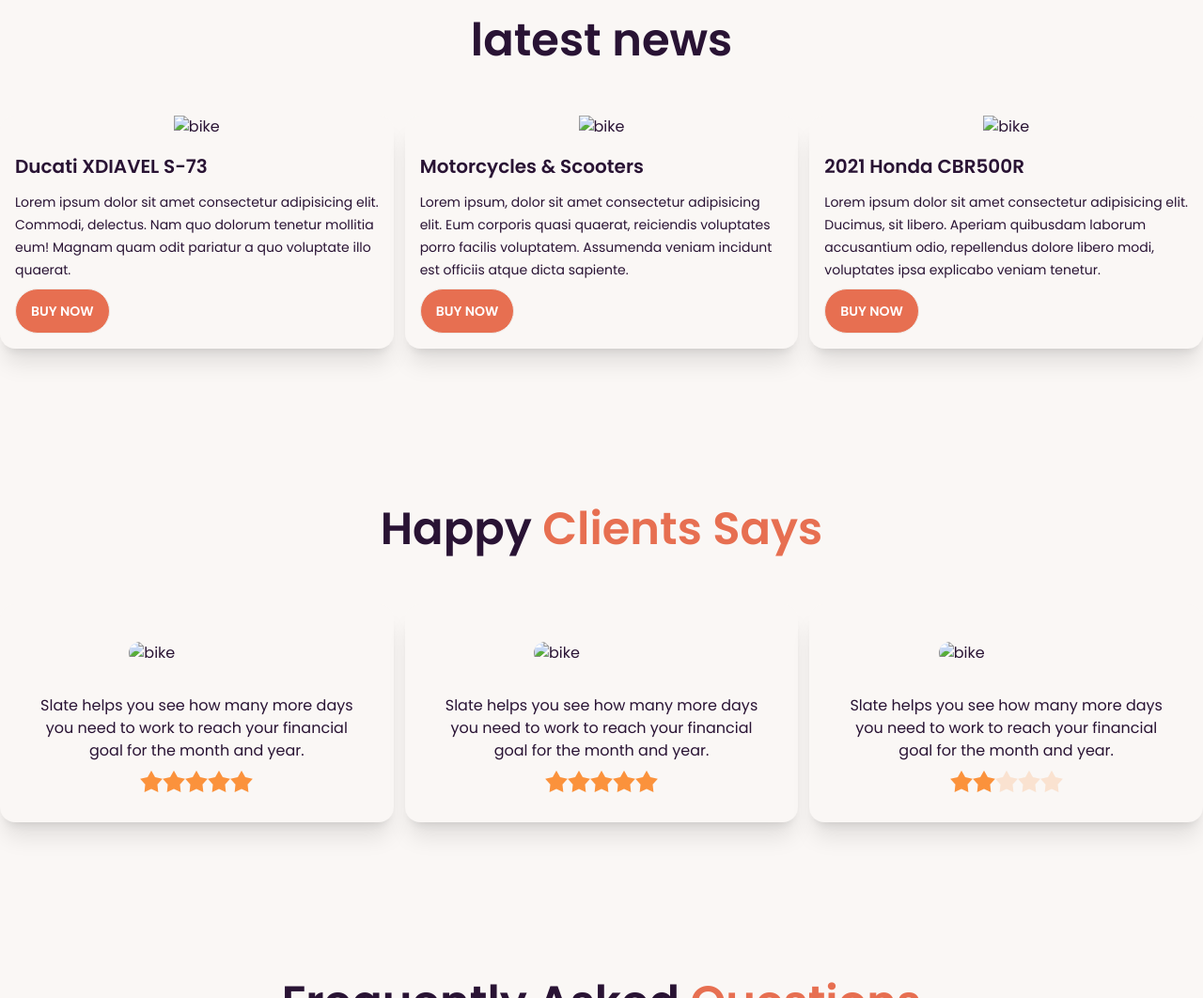
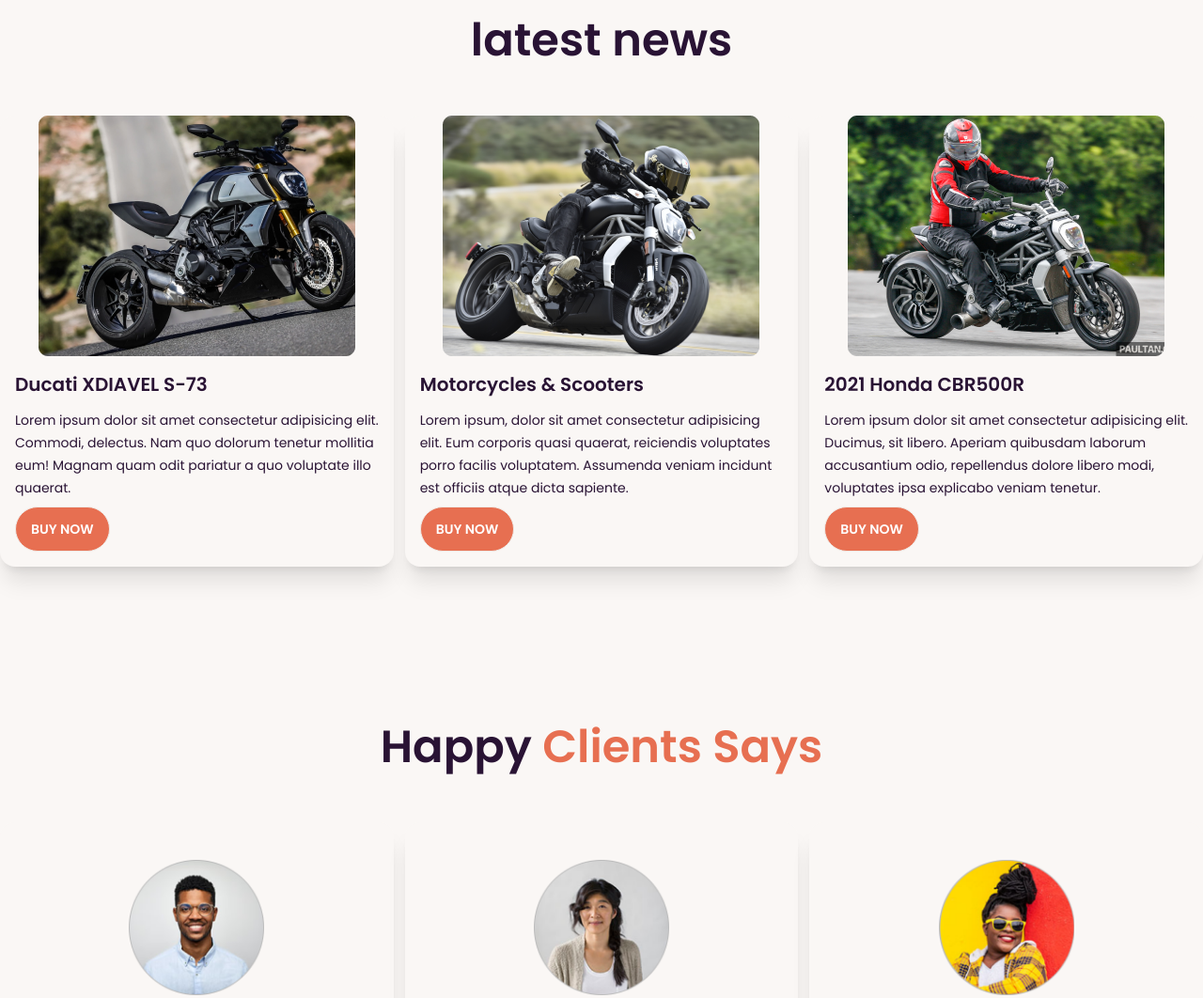
Before and after one commit to ismail-web-developer/Biker, a plain HTML site: page index.html in a window 1280 px wide. Shown: the part 1420-2482 px from the top of the page at 94% size. Drawn offline with nearby package versions, Linux system fonts and the light colour scheme; the site is published under a folder, as on GitHub Pages, so addresses that start at the root find nothing.

Commit message:
added the final touch

```diff
--- a/index.html
+++ b/index.html
@@ -60,7 +60,7 @@
   <section class="max-w-screen-xl mx-auto">
     <div class="hero min-h-screen bg-color ">
       <div class="hero-content flex-col lg:flex-row-reverse">
-        <img src="/images/slider/bike2.png" class="bike pic" />
+        <img src="./images/slider/bike2.png" class="bike pic" />
         <div>
           <h1 class="text-6xl  md:font-bold">Ride-on R15 V4 with<br> Smile</h1>
           <p class="py-6 text-base font-light text-justify text-para-color leading-6">Amet minim mollit non deserunt
@@ -91,7 +91,7 @@
     <div class="card grid md:grid-cols-2 lg:grid-cols-3 gap-3">
       <!-- card 1 start -->
       <div class="card card-compact bg-base-100 shadow-xl">
-        <figure><img src="/images/others/latest1.png" alt="bike" /></figure>
+        <figure><img src="./images/others/latest1.png" alt="bike" /></figure>
         <div class="card-body">
           <h2 class="card-title">Ducati XDIAVEL S-73</h2>
           <p class="leading-6">Lorem ipsum dolor sit amet consectetur adipisicing elit. Commodi, delectus. Nam quo dolorum tenetur
@@ -104,7 +104,7 @@
       <!-- card 1 end -->
       <!-- card 1 start -->
       <div class="card card-compact bg-base-100 shadow-xl">
-        <figure><img src="/images/others/latest2.png" alt="bike" /></figure>
+        <figure><img src="./images/others/latest2.png" alt="bike" /></figure>
         <div class="card-body">
           <h2 class="card-title">Motorcycles & Scooters</h2>
           <p class="leading-6">Lorem ipsum, dolor sit amet consectetur adipisicing elit. Eum corporis quasi quaerat, reiciendis voluptates
@@ -117,7 +117,7 @@
       <!-- card 1 end -->
       <!-- card 1 start -->
       <div class="card card-compact bg-base-100 shadow-xl">
-        <figure><img src="/images/others/latest3.png" alt="bike" /></figure>
+        <figure><img src="./images/others/latest3.png" alt="bike" /></figure>
         <div class="card-body">
           <h2 class="card-title ">2021 Honda CBR500R</h2>
           <p class="leading-6">Lorem ipsum dolor sit amet consectetur adipisicing elit. Ducimus, sit libero. Aperiam quibusdam laborum
@@ -140,7 +140,7 @@
         <!-- rivew 1 -->
         <div class="card bg-base-100 shadow-xl ">
           <figure class="px-10 pt-10">
-            <img src="/images/others/user-1.png" alt="bike" class=" w-36 rounded-xl" />
+            <img src="./images/others/user-1.png" alt="bike" class=" w-36 rounded-xl" />
           </figure>
           <div class="card-body items-center text-center">
             <p>Slate helps you see how
@@ -162,7 +162,7 @@
         <!-- rivew 1 -->
         <div class="card bg-base-100 shadow-xl">
           <figure class="px-10 pt-10">
-            <img src="/images/others/user-2.png" alt="bike" class=" w-36 rounded-xl" />
+            <img src="./images/others/user-2.png" alt="bike" class=" w-36 rounded-xl" />
           </figure>
           <div class="card-body items-center text-center">
             <p>Slate helps you see how
@@ -184,7 +184,7 @@
         <!-- rivew 1 -->
         <div class="card bg-base-100 shadow-xl">
           <figure class="px-10 pt-10">
-            <img src="/images/others/user-3.png" alt="bike" class="w-36 rounded-xl" />
+            <img src="./images/others/user-3.png" alt="bike" class="w-36 rounded-xl" />
           </figure>
           <div class="card-body items-center text-center">
             <p>Slate helps you see how
@@ -215,7 +215,7 @@
     <h2 class="text-5xl font-semibold capitalize text-center py-14">Frequently Asked <span
         class="text-btn-color">Questions</span></h2>
     <div class="flex flex-col md:flex-row gap-10  mt-12 ">
-      <div class=""><img class="w-1/2 md" src="images/others/faq.png" alt="bike"></div>
+      <div class=""><img class="w-1/2 md" src="./images/others/faq.png" alt="bike"></div>
       <div class="flex-1">
         <!-- faq -->
         <div class="collapse collapse-plus">
@@ -288,8 +288,8 @@
     <div>
       <span class="footer-title capitalize text-lg font-medium">get the app</span>
     <div class="">
-      <img class="w-44 py-3" src="images/others/android.png" alt="">
-      <img class="w-44" src="images/others/ios.png" alt="">
+      <img class="w-44 py-3" src="./images/others/android.png" alt="">
+      <img class="w-44" src="./images/others/ios.png" alt="">
     </div>
     </div>
   </footer>
```
